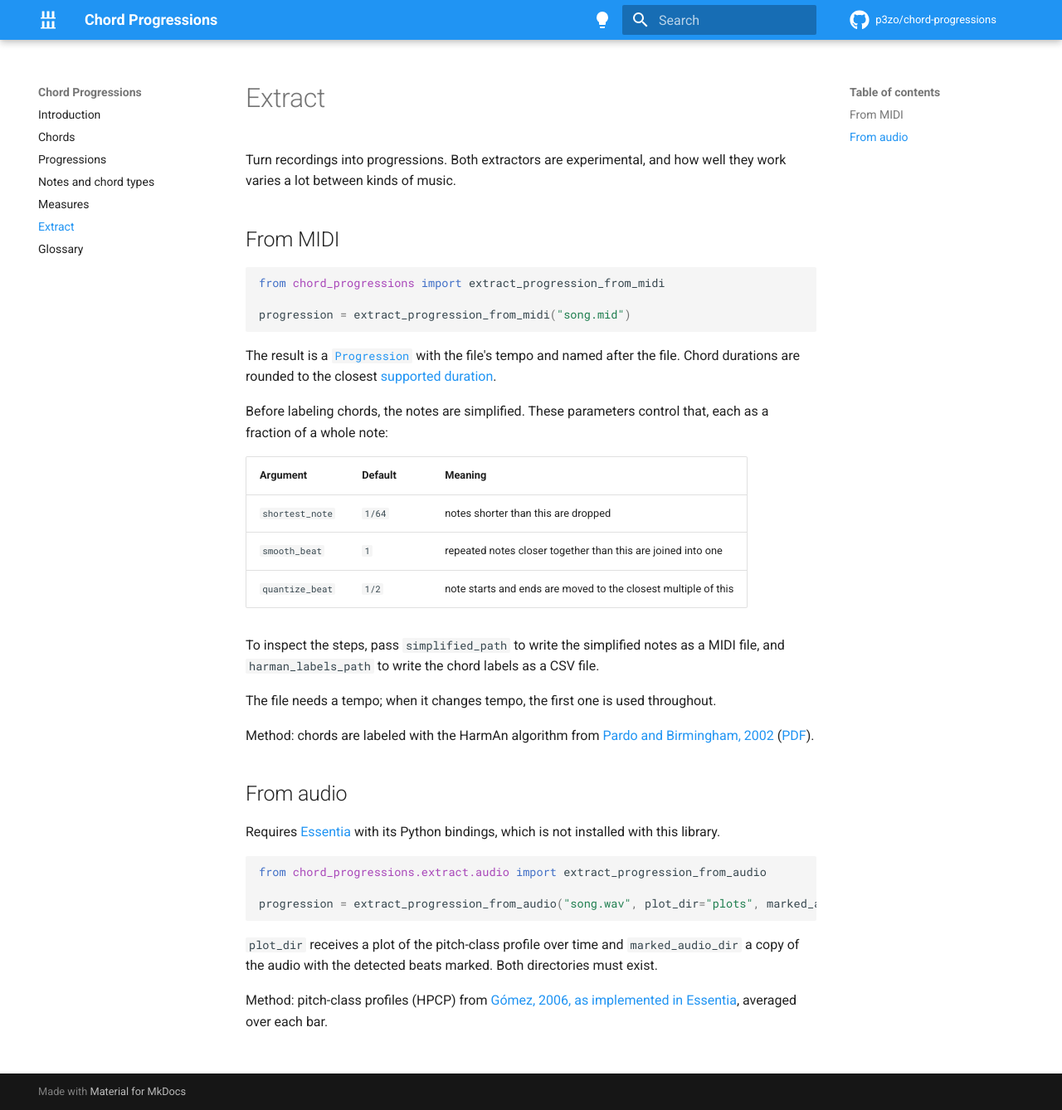
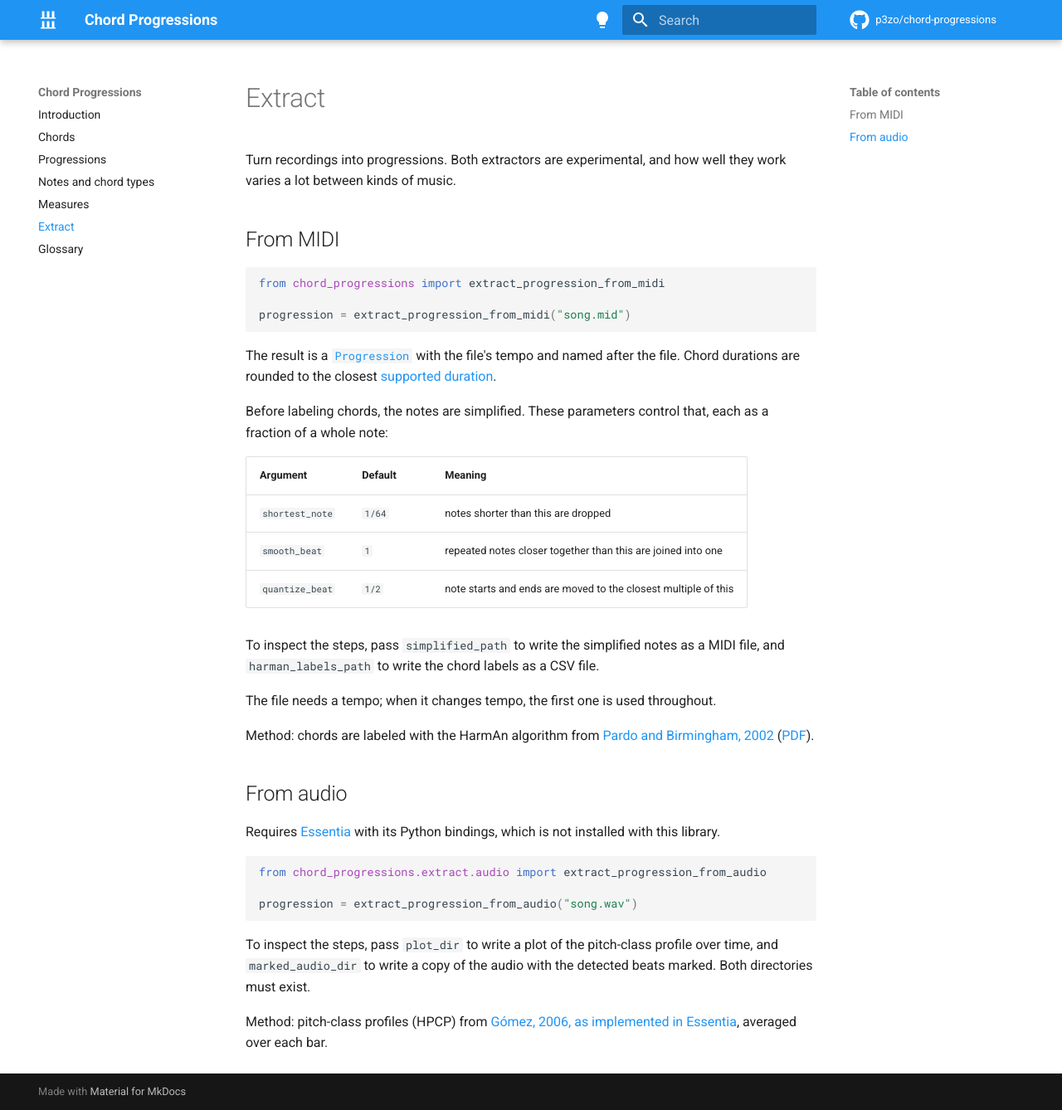
Before and after one commit to p3zo/chord-progressions, an MkDocs documentation site: the page built from docs/extract.md, in a window 1280 px wide and 1338 px high. Shown: the whole window at 83% size. Built offline with MkDocs 1.6.1 and Material for MkDocs 9.7.7, drawn with Linux system fonts in a browser that asks for light colours; comment, search, counter and statistics services are not loaded.

Commit message:
Document exporting a chord to MIDI, export return values without a path, and audio extraction without debugging directories

````diff
--- a/docs/extract.md
+++ b/docs/extract.md
@@ -39,11 +39,11 @@
 ```python
 from chord_progressions.extract.audio import extract_progression_from_audio
 
-progression = extract_progression_from_audio("song.wav", plot_dir="plots", marked_audio_dir="beats")
+progression = extract_progression_from_audio("song.wav")
 ```
 
-`plot_dir` receives a plot of the pitch-class profile over time and `marked_audio_dir` a copy of the audio with
-the detected beats marked. Both directories must exist.
+To inspect the steps, pass `plot_dir` to write a plot of the pitch-class profile over time, and
+`marked_audio_dir` to write a copy of the audio with the detected beats marked. Both directories must exist.
 
 Method: pitch-class profiles (HPCP) from [Gómez, 2006, as implemented in Essentia][hpcp], averaged over each bar.
 
````
Also changed, not shown: docs/chords.md (+4 -1 lines), docs/progressions.md (+3 -1 lines).
